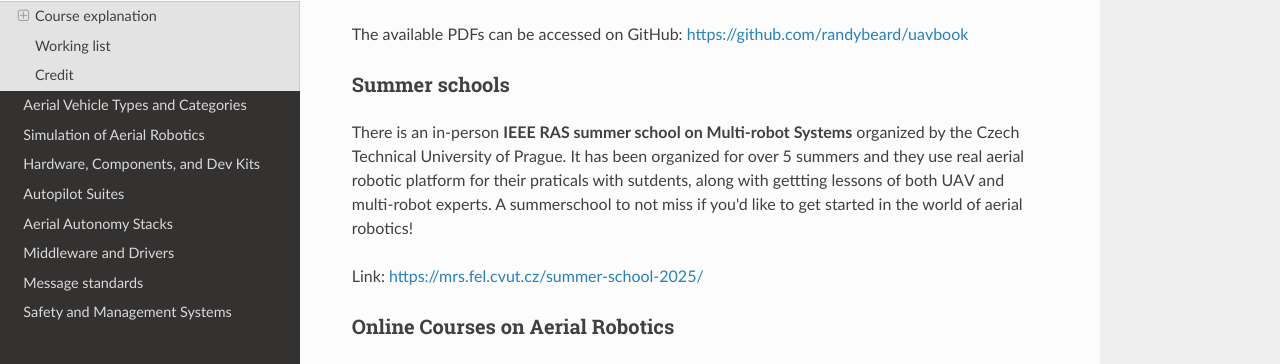
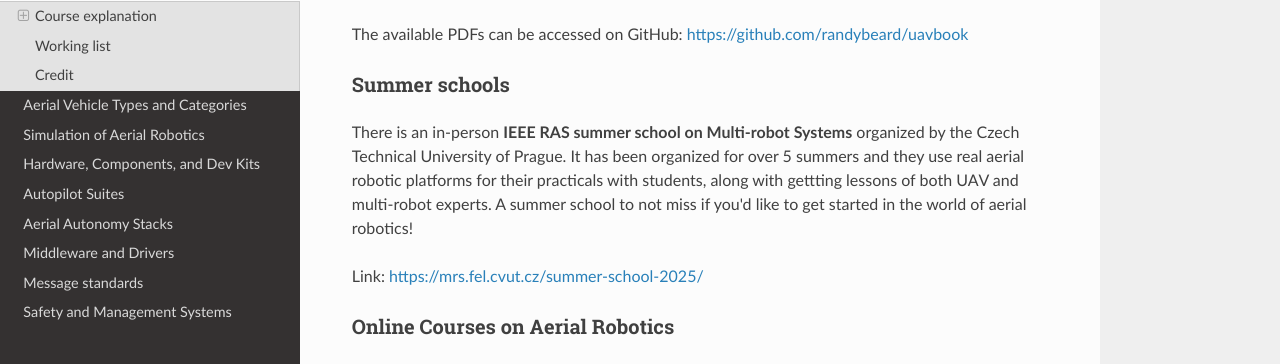
Before and after one commit to ROS-Aerial/aerial_robotic_landscape, an MkDocs documentation site: the page built from docs/education_and_tutorial.md, in a window 1280 px wide and 900 px high, scrolled down 516 px. Shown: the part 135-499 px from the top of the window. Built offline with MkDocs 1.6.1, drawn with Linux system fonts in a browser that asks for light colours; nearby versions of some CDN libraries.

Commit message:
Update education_and_tutorial.md

```diff
--- a/docs/education_and_tutorial.md
+++ b/docs/education_and_tutorial.md
@@ -17,7 +17,7 @@ The available PDFs can be accessed on GitHub: <https://github.com/randybeard/uav
 
 ### Summer schools
 
-There is an in-person **IEEE RAS summer school on Multi-robot Systems** organized by the Czech Technical University of Prague. It has been organized for over 5 summers and they use real aerial robotic platform for their praticals with sutdents, along with gettting lessons of both UAV and multi-robot experts. A summerschool to not miss if you'd like to get started in the world of aerial robotics!
+There is an in-person **IEEE RAS summer school on Multi-robot Systems** organized by the Czech Technical University of Prague. It has been organized for over 5 summers and they use real aerial robotic platforms for their practicals with students, along with gettting lessons of both UAV and multi-robot experts. A summer school to not miss if you'd like to get started in the world of aerial robotics!
 
 Link: <https://mrs.fel.cvut.cz/summer-school-2025/>
 
```
